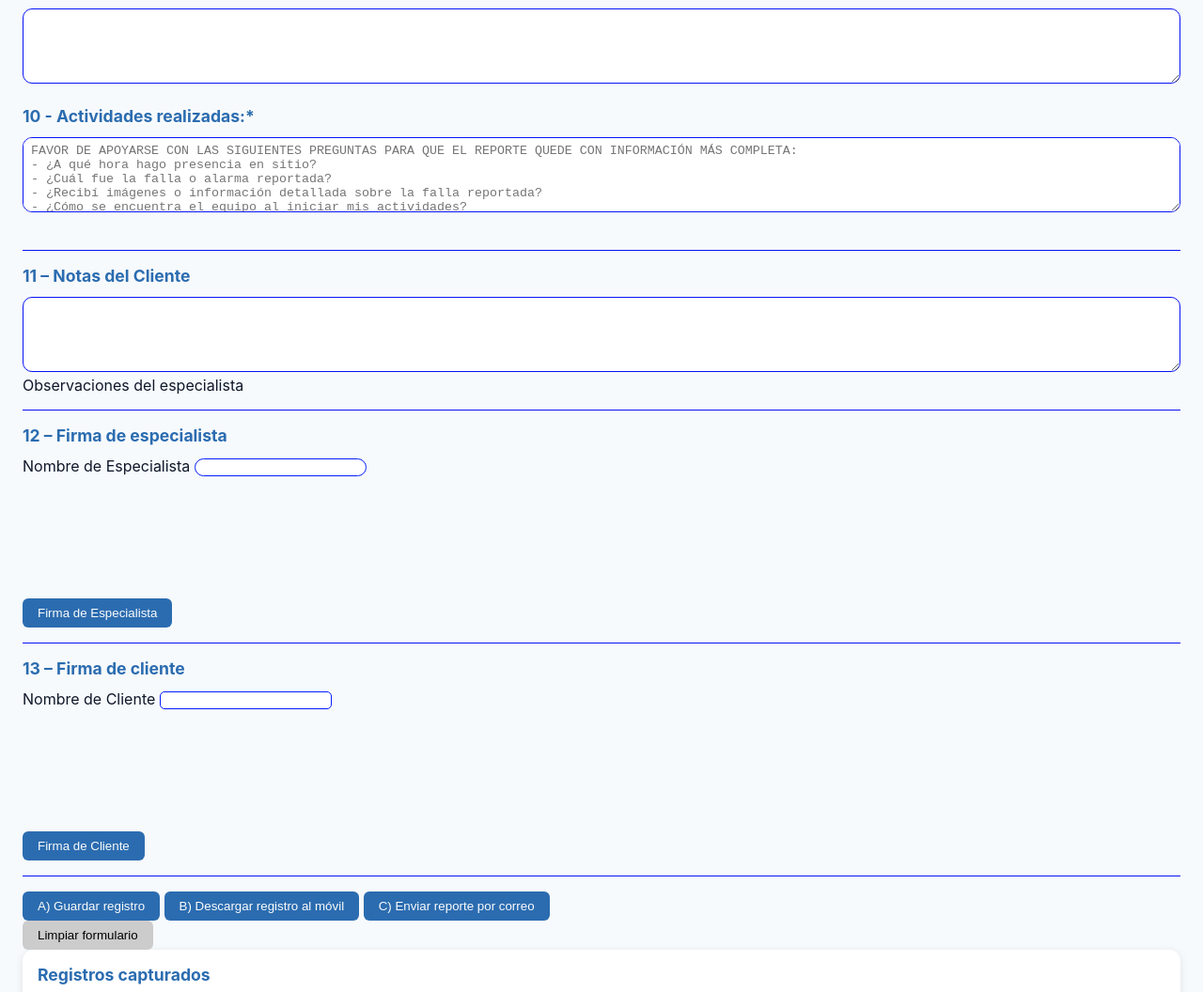
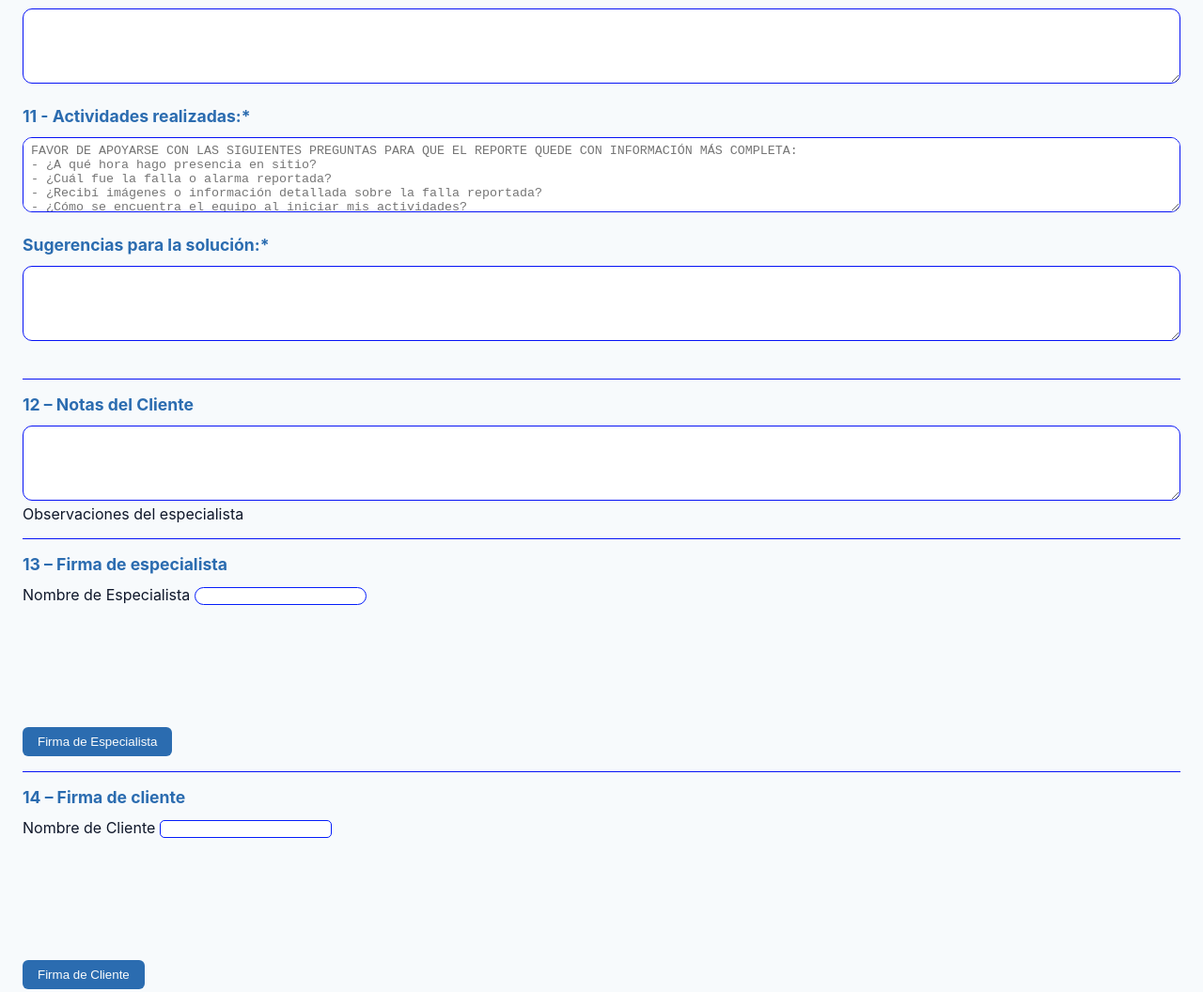
Before and after one commit to GF-2026/Diagnostic_Report, a plain HTML site: page index.html in a window 1280 px wide. Shown: the part 3109-4165 px from the top of the page at 94% size. Drawn offline with Linux system fonts and the light colour scheme.

Commit message:
Update section numbers in index.html

```diff
--- a/index.html
+++ b/index.html
@@ -296,7 +296,7 @@
 <hr>
             <div class="section-header"><strong>10 - Falla Reportada o diagnósticada</strong></div>
             <div class="fullwidth"><textarea id="fail_work"></textarea></label></div><br>
-            <div class="section-header"><label><strong>10 - Actividades realizadas:*<br></strong></label></div>
+            <div class="section-header"><label><strong>11 - Actividades realizadas:*<br></strong></label></div>
             <div class="fullwidth"><textarea id="act_work" placeholder = "FAVOR DE APOYARSE CON LAS SIGUIENTES PREGUNTAS PARA QUE EL REPORTE QUEDE CON INFORMACIÓN MÁS COMPLETA:
 - ¿A qué hora hago presencia en sitio?
 - ¿Cuál fue la falla o alarma reportada?
@@ -308,23 +308,25 @@
 - ¿Realicé anotaciones extra?
 - ¿A qué hora finalizo mis actividades?
 - ¿Cómo dejo el equipo?"></textarea></label></div><br>
+            <div class="section-header"><label><strong>Sugerencias para la solución:*<br></strong></label></div>
+                <div class="fullwidth"><textarea id="suggest_solution"></textarea></label></div><br>
 
 
             <!-- 10 – Observaciones -->
             <hr>
-            <div class="section-header"><strong>11 – Notas del Cliente</strong></div>
+            <div class="section-header"><strong>12 – Notas del Cliente</strong></div>
             <textarea id="notes_Cus"></textarea>Observaciones del especialista
 
             <!-- 11 – Firma de especialista -->
             <hr>
-            <div class="section-header"><strong>12 – Firma de especialista</strong></div>
+            <div class="section-header"><strong>13 – Firma de especialista</strong></div>
             <div><label>Nombre de Especialista</label><input type="text" id="name_esp"></div>
             <button type="button" id="openSignatureEsp">Firma de Especialista</button>
             <canvas id="signaturePreviewEsp" width="300" height="150"></canvas>
 
             <!-- 12 – Firma de cliente -->
             <hr>
-            <div class="section-header"><strong>13 – Firma de cliente</strong></div>
+            <div class="section-header"><strong>14 – Firma de cliente</strong></div>
             <div><label>Nombre de Cliente</label><input type="text" id="name_cus"></div>
             <button type="button" id="openSignatureCus">Firma de Cliente</button>
             <canvas id="signaturePreviewCus" width="300" height="150" required></canvas>
```
